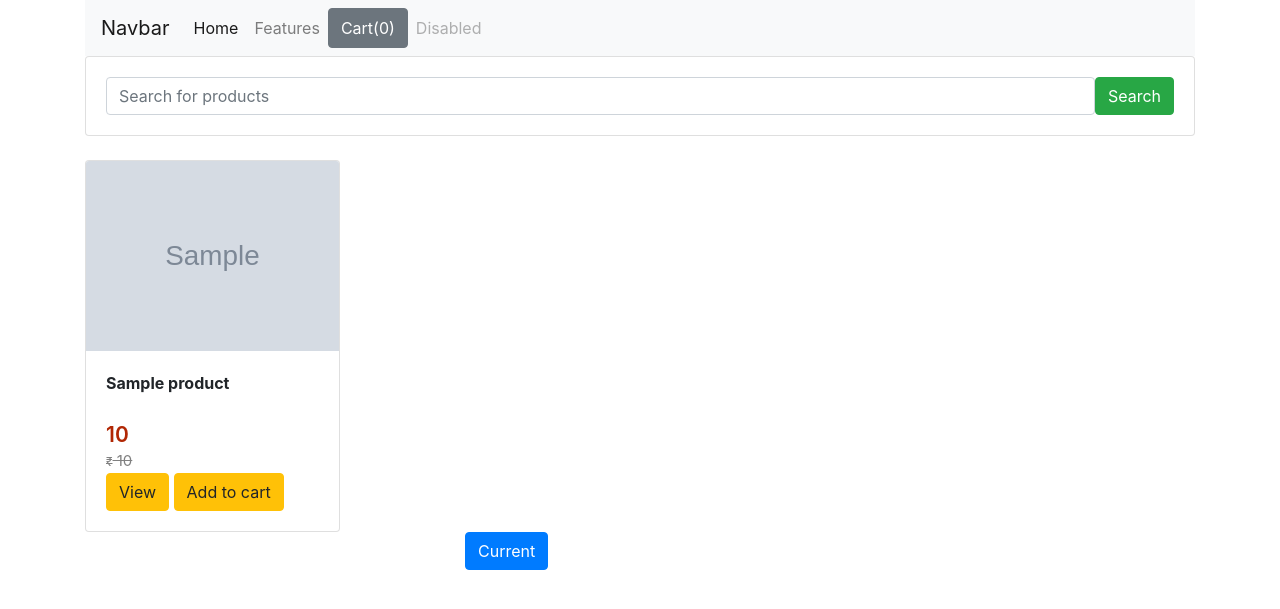
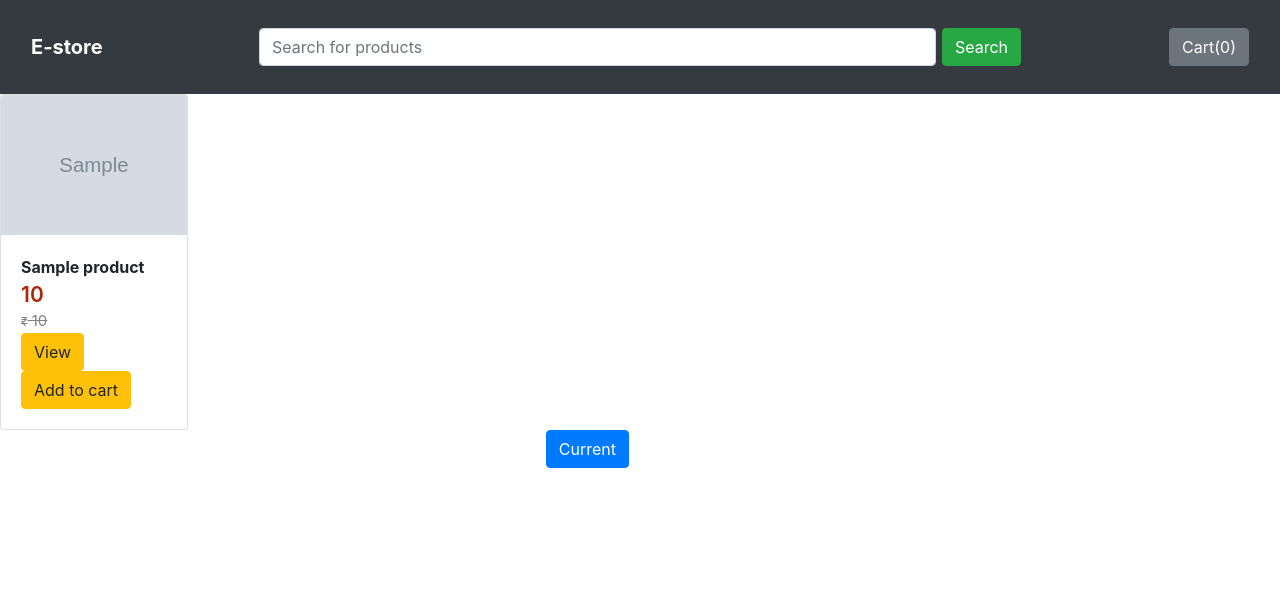
Before and after one commit to 1nsayn18/Lost-Found, a Django app: template ecommsite/store/templates/store/index.html in a window 1280 px wide. Shown: the top 609 px of the page. Run offline with Django 3.2, Linux system fonts and the light colour scheme; the template is opened without the code that fills it: most values are stand-ins (such as "Sample title", 1, 10 or a date in 2020); grey boxes marked "Sample" are stand-in pictures; some libraries are stand-ins or nearby versions.

Commit message:
27/07 7:26

```diff
--- a/ecommsite/ecommsite/urls.py
+++ b/ecommsite/ecommsite/urls.py
@@ -19,6 +19,7 @@ from store import views
 # from django.conf import settings
 # from django.conf.urls.static import static
 
+app_name = 'ecomm'
 urlpatterns = [
     path('admin/', admin.site.urls),
     path('', views.index, name='index'),
--- a/ecommsite/store/static/store/style.css
+++ b/ecommsite/store/static/store/style.css
@@ -14,7 +14,6 @@
 }
 
 .a-letter-space {
-    display: inline-block;
     width: .385em;
 }
 
--- /dev/null
+++ b/ecommsite/store/templates/store/base.html
@@ -0,0 +1,118 @@
+{% load static %}
+
+<!DOCTYPE html>
+<html lang="en">
+    <head>
+        <meta charset="UTF-8">
+        <meta http-equiv="X-UA-Compatible" content="IE=edge">
+        <meta name="viewport" content="width=device-width, initial-scale=1.0">
+        <link rel="stylesheet" href="https://maxcdn.bootstrapcdn.com/bootstrap/4.0.0/css/bootstrap.min.css" integrity="sha384-Gn5384xqQ1aoWXA+058RXPxPg6fy4IWvTNh0E263XmFcJlSAwiGgFAW/dAiS6JXm" crossorigin="anonymous">
+        <script src="https://code.jquery.com/jquery-3.6.0.js" integrity="sha256-H+K7U5CnXl1h5ywQfKtSj8PCmoN9aaq30gDh27Xc0jk=" crossorigin="anonymous"></script>
+        <script src="https://cdnjs.cloudflare.com/ajax/libs/popper.js/1.12.9/umd/popper.min.js" integrity="sha384-ApNbgh9B+Y1QKtv3Rn7W3mgPxhU9K/ScQsAP7hUibX39j7fakFPskvXusvfa0b4Q" crossorigin="anonymous"></script>
+        <script src="https://maxcdn.bootstrapcdn.com/bootstrap/4.0.0/js/bootstrap.min.js" integrity="sha384-JZR6Spejh4U02d8jOt6vLEHfe/JQGiRRSQQxSfFWpi1MquVdAyjUar5+76PVCmYl" crossorigin="anonymous"></script>
+        <title>Document</title>
+        <link rel="stylesheet" href="{% static 'store/style.css' %}">
+    </head>
+
+<body>
+    <nav class="navbar navbar-dark bg-dark">
+        <div class="col-lg-2">
+            <a href="{% url 'index' %}" class="navbar-brand"><b>E-store</b></a>
+        </div>
+        <div class="col-lg-8">
+            <form>
+                <div class="card-body row no-gutters align-item-center">
+                    <div class="col">
+                        <input type="search" name='item_name' placeholder="Search for products" class="form-control form-control-borderless">
+                    </div>
+                    <span class="a-letter-space"></span>
+                    <div class="col-auto">
+                        <button class="btn btn-success" type="submit">Search</button>
+                    </div>
+                </div>
+            </form>
+        </div>
+        <div class="col-lg-2 order-2 text-lg-right">
+            <button id = "cart" data-html="true" type="button" class="btn btn-secondary" data-container="body" data-toggle="popover" data-placement="bottom" data-content="Vivamus
+            sagittis lacus vel augue laoreet rutrum faucibus.">
+            Cart(0)
+            </button>
+        </div>
+    </nav>
+    <span class="a-letter-space"></span>
+
+    {% block body %} {% endblock %}
+</body>
+
+<script type="text/javascript">
+    if(localStorage.getItem('cart') == null) {
+        var cart = {};
+    }
+    else {
+        cart = JSON.parse(localStorage.getItem('cart')) ;
+    }
+
+    $(document).on('click', '.atc', function(){
+        var item_id = this.id.toString() ;
+        if(cart[item_id] != undefined) {
+            cart[item_id][0] = cart[item_id][0] + 1 ;
+            cart[item_id][2] = cart[item_id][2] + parseFloat(document.getElementById("price"+item_id).innerHTML) ;
+        }
+        else {
+            quantity = 1 ;
+            name = document.getElementById("nm" + item_id).innerHTML ;
+            price = parseFloat(document.getElementById("price" + item_id).innerHTML) ;
+            cart[item_id] = [quantity, name, price] ;
+        }
+        console.log(cart);
+        localStorage.setItem('cart', JSON.stringify(cart)) ;
+        document.getElementById("cart").innerHTML = "Cart(" + Object.keys(cart).length + ")";
+    });
+
+    document.getElementById("cart").textContent = "Cart(" + Object.keys(cart).length + ")" ;
+
+
+    DisplayCart(cart);
+    function DisplayCart(cart) {
+        var cartString = "" ;
+        cartString += "<h5>This is you cart</h5>" ;
+
+        var cartindex = 1 ;
+        for(var x in cart) {
+            cartString += cartindex + "- " ;
+            cartString += cart[x][1] + " Qty: " + cart[x][0] + "</br>" ;
+            cartindex++ ;
+        }
+
+        cartString += "<a href='/checkout'><button class='btn btn-warning' id='checkout'>Checkout</button></a>" ;
+
+        document.getElementById("cart").setAttribute('data-content', cartString) ;
+        $('[data-toggle="popover"]').popover()
+    }
+</script>
+
+<script type="text/javascript">
+
+    if(localStorage.getItem('cart') == null) {
+      var cart = {} ;
+    }
+    else {
+      cart = JSON.parse(localStorage.getItem('cart')) ;
+    }
+    let total = 0 ;
+    for(item in cart) {
+      let name = cart[item][1] ;
+      let quantity = cart[item][0] ;
+      let price = cart[item][2] ;
+      total += price ;
+      itemString = `<li class = "list-group-item">${name} <span class="badge rounded-pill bg-warning text-dark">${price}(${quantity})</span></li>` ;
+      $('#item_list').append(itemString) ;
+    }
+    totalPrice = `<li class ="list-group-item d-flex justify-content-between align-items-center"><b>Your total</b>${total}</li>` ;
+    $('#item_list').append(totalPrice);
+    $('#items').val(JSON.stringify(cart));
+    $('#total').val(total);
+
+  </script>
+
+</html>
--- a/ecommsite/store/templates/store/index.html
+++ b/ecommsite/store/templates/store/index.html
@@ -1,3 +1,4 @@
+{% extends 'store/base.html' %}
 {% load static %}
 
 <!DOCTYPE html>
@@ -6,56 +7,14 @@
         <meta charset="UTF-8">
         <meta http-equiv="X-UA-Compatible" content="IE=edge">
         <meta name="viewport" content="width=device-width, initial-scale=1.0">
-    <link rel="stylesheet" href="https://maxcdn.bootstrapcdn.com/bootstrap/4.0.0/css/bootstrap.min.css" integrity="sha384-Gn5384xqQ1aoWXA+058RXPxPg6fy4IWvTNh0E263XmFcJlSAwiGgFAW/dAiS6JXm" crossorigin="anonymous">
-    <script src="https://code.jquery.com/jquery-3.6.0.js" integrity="sha256-H+K7U5CnXl1h5ywQfKtSj8PCmoN9aaq30gDh27Xc0jk=" crossorigin="anonymous"></script>
-    <script src="https://cdnjs.cloudflare.com/ajax/libs/popper.js/1.12.9/umd/popper.min.js" integrity="sha384-ApNbgh9B+Y1QKtv3Rn7W3mgPxhU9K/ScQsAP7hUibX39j7fakFPskvXusvfa0b4Q" crossorigin="anonymous"></script>
-    <script src="https://maxcdn.bootstrapcdn.com/bootstrap/4.0.0/js/bootstrap.min.js" integrity="sha384-JZR6Spejh4U02d8jOt6vLEHfe/JQGiRRSQQxSfFWpi1MquVdAyjUar5+76PVCmYl" crossorigin="anonymous"></script>
         <title>Document</title>
         <link rel="stylesheet" href="{% static 'store/style.css' %}">
     </head>
 <body>
-    <div class="container">
-
-        <div class="row">
-            <div class="col-md-12">
-                <nav class="navbar navbar-expand-md navbar-light bg-light">
-                    <a class="navbar-brand" href="#">Navbar</a>
-                    <button class="navbar-toggler" type="button" data-toggle="collapse" data-target="#navbarNavAltMarkup" aria-controls="navbarNavAltMarkup" aria-expanded="false" aria-label="Toggle navigation">
-                      <span class="navbar-toggler-icon"></span>
-                    </button>
-                    <div class="collapse navbar-collapse" id="navbarNavAltMarkup">
-                      <div class="navbar-nav">
-                        <a class="nav-item nav-link active" href="#">Home <span class="sr-only">(current)</span></a>
-                        <a class="nav-item nav-link" href="#">Features</a>
-                        <button id = "cart" data-html="true" type="button" class="btn btn-secondary" data-container="body" data-toggle="popover" data-placement="bottom" data-content="Vivamus
-                        sagittis lacus vel augue laoreet rutrum faucibus.">
-                        Cart(0)
-                        </button>
-                        <a class="nav-item nav-link disabled" href="#">Disabled</a>
-                      </div>
-                    </div>
-                  </nav>
-            </div>
-        </div>
-
-        <div class="row">
-            <div class="col-md-12">
-                <form class="card card-sm">
-                    <div class="card-body row no-gutters align-item-center">
-                        <div class="col">
-                            <input type="search" name='item_name' placeholder="Search for products" class="form-control form-control-borderless">
-                        </div>
-                        <div class="col-auto">
-                            <button class="btn btn-success" type="submit">Search</button>
-                        </div>
-                    </div>
-                </form>
-            </div>
-        </div>
-        <br>
+    {% block body %}
         <div class="row">
             {% for product in item %}
-            <div class="col-md-3">
+            <div class="col-md-2">
                 <div class="card">
                     <img src="{{product.image}}" class="card-img-top">
                     <div class="card-body">
@@ -66,7 +25,6 @@
                             <span class="a-price-symbol">₹</span>
                             {{product.price}}
                         </div>
-
                         <a href="/{{ product.id }}" class="btn btn-warning">View</a>
                         <button id="{{ product.id }}" class="btn btn-warning atc">Add to cart</button>
                     </div>
@@ -75,8 +33,10 @@
             {% endfor %}
         </div>
 
+        <span class="a-letter-space"></span>
+
         <div class="row">
-            <div class="col-md-3 offset-md-4">
+            <div class="col-md-2 offset-md-5">
                 <ul class="pagination">
                     {% if item.has_previous %}
                         <li class="page-item">
@@ -96,51 +56,6 @@
                 </ul>
             </div>
         </div>
-    </div>
+    {% endblock %}
 </body>
-
-<script type="text/javascript">
-    if(localStorage.getItem('cart') == null) {
-        var cart = {};
-    }
-    else {
-        cart = JSON.parse(localStorage.getItem('cart')) ;
-    }
-
-    $(document).on('click', '.atc', function(){
-        var item_id = this.id.toString() ;
-        if(cart[item_id] != undefined) {
-            cart[item_id][0] = cart[item_id][0] + 1 ;
-            cart[item_id][2] = cart[item_id][2] + parseFloat(document.getElementById("price"+item_id).innerHTML) ;
-        }
-        else {
-            quantity = 1 ;
-            name = document.getElementById("nm" + item_id).innerHTML ;
-            price = parseFloat(document.getElementById("price" + item_id).innerHTML) ;
-            cart[item_id] = [quantity, name, price] ;
-        }
-        console.log(cart);
-        localStorage.setItem('cart', JSON.stringify(cart)) ;
-        document.getElementById("cart").innerHTML = "Cart(" + Object.keys(cart).length + ")";
-    });
-
-    DisplayCart(cart);
-    function DisplayCart(cart) {
-        var cartString = "" ;
-        cartString += "<h5>This is you cart</h5>" ;
-
-        var cartindex = 1 ;
-        for(var x in cart) {
-            cartString += cartindex + "- " ;
-            cartString += cart[x][1] + " Qty: " + cart[x][0] + "</br>" ;
-            cartindex++ ;
-        }
-
-        cartString += "<a href='/checkout'><button class='btn btn-warning' id='checkout'>Checkout</button></a>" ;
-
-        document.getElementById("cart").setAttribute('data-content', cartString) ;
-        $('[data-toggle="popover"]').popover()
-    }
-</script>
-
 </html>
```
Also changed, not shown: ecommsite/store/templates/store/checkout.html (+6 -30 lines), ecommsite/store/templates/store/detail.html (+4 -3 lines), ecommsite/store/views.py (+13 -1 lines), ecommsite/db.sqlite3. Lines whose indentation alone changed are shown as unchanged.
